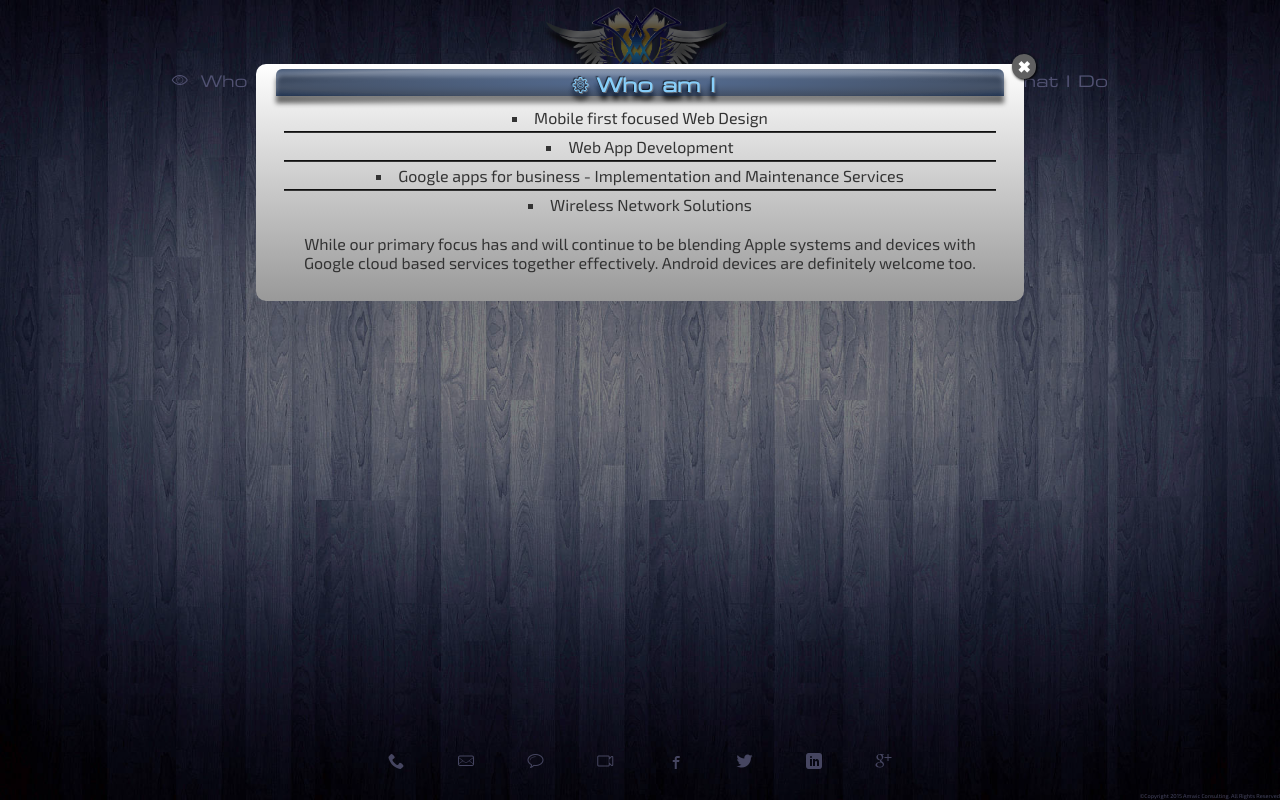
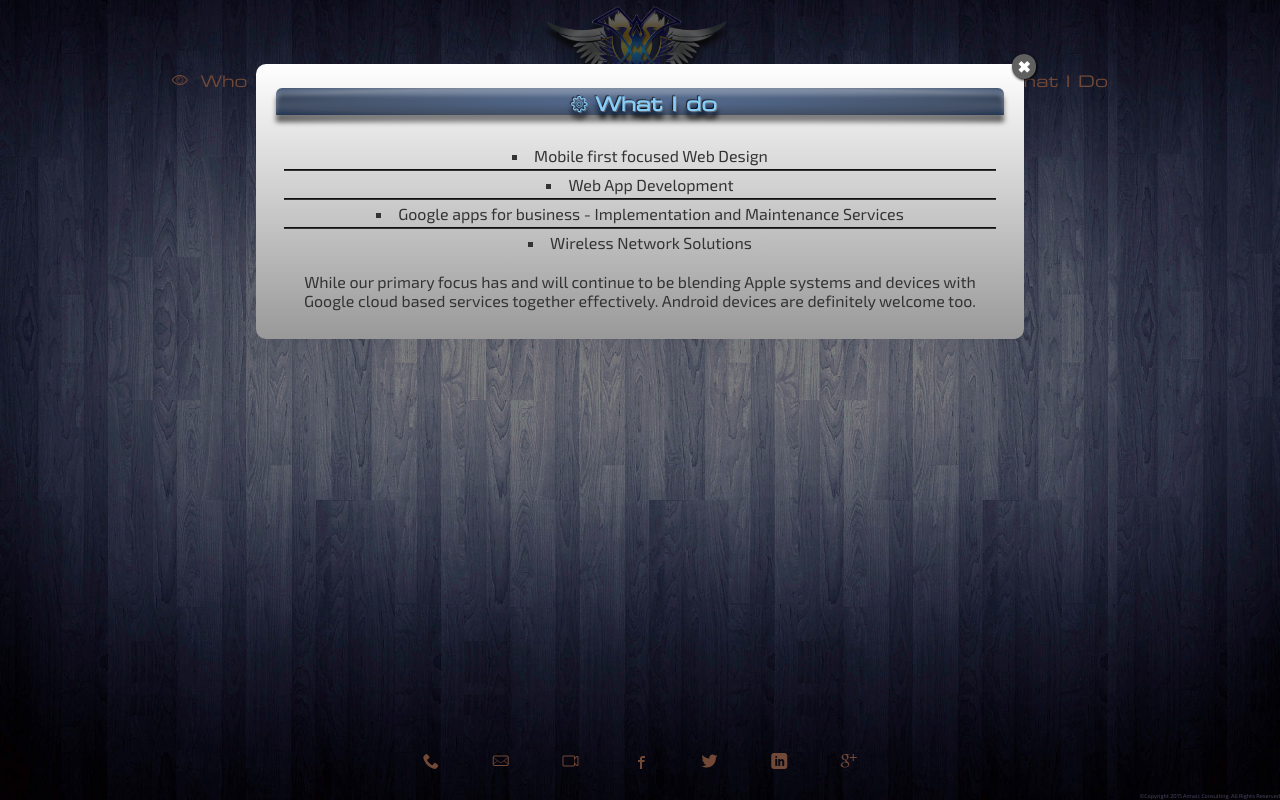
Before and after one commit to euan-gwd/Amwic_site, a plain HTML site: page index.html in a window 1280 px wide. Both pictures are taken after a click on the link "What I Do". Drawn offline with Linux system fonts and the light colour scheme; files whose address does not match are found by name.

Commit message:
Clean up Code

```diff
--- a/CSS/styles.css
+++ b/CSS/styles.css
@@ -157,7 +157,7 @@ nav.main-nav a {
     font-family: eurostile_extended;
     font-size: 1rem;
     cursor: hand;
-    color: #a3a4e5;
+    color: #e5916e;
     transition: all .5s linear;
     text-decoration: none;
 }
@@ -288,7 +288,7 @@ article[id] h1 {
     margin-right: 2.5vw;
     font-size: .75rem;
     padding-top: .45rem;
-    color: #8c8cc1;
+    color: #e5916e;                         /* #8c8cc1 */
     text-align: center;
 }
 
@@ -309,7 +309,7 @@ small {
 
 .main-footer a {
     min-height: 50px;
-    color: #8c8cc1;
+    color: #e5916e;
     text-decoration: none;
     padding: 0.85rem 0.5rem 0;
     transition: all .5s linear;
--- a/index.html
+++ b/index.html
@@ -6,13 +6,13 @@
     <meta name="viewport" content="width=device-width, initial-scale=1.0">
     <meta name="description" content="Simplified Cloud Managed Solutions for SOHO and SME's">
     <title>Amwic Consulting</title>
-    <link rel="stylesheet" href="CSS/reset.css">
+    <!-- <link rel="stylesheet" href="CSS/reset.css"> -->
     <link rel="stylesheet" href="CSS/styles.css">
 </head>
 
 <body>
     <Header id='home' class="main-header">
-        <nav role='navigation' class="main-nav">
+        <nav class="main-nav">
             <div id="aboutbtn"><a href="#about"><span class="icon-eye"></span>Who am I</a>
             </div>
             <div id="homebtn">
@@ -25,7 +25,7 @@
         </nav>
     </Header>
 
-    <main class="main-content" role="main">
+    <main class="main-content">
         <section class="wrap">
             <article id="intro">
                 <!-- First modal window -->
@@ -48,7 +48,7 @@
                 <div id="services" class="modalDialog">
                     <div class="modal__contents">
                         <div class="inner">
-                            <h1><span class="icon-settings"></span>Who am I</h1>
+                            <h1><span class="icon-settings"></span>What I do</h1>
                             <ul>
                                 <li>Mobile first focused Web Design</li>
                                 <li>Web App Development</li>
@@ -67,7 +67,6 @@
         <div class=ftwrapper>
             <a href="tel:+27799719006" data-title="call" class="tooltip"><span class="icon-phone2"></span></a>
             <a href="mailto:info@amwic.co.za" data-title="mail" class="tooltip"><span class="icon-mail"></span></a>
-            <a href="sms:+2779919006" data-title="message" class="tooltip"><span class="icon-bubble"></span></a>
             <a href="facetime:+2779919006" data-title="VideoCall" class="tooltip"><span class="icon-video"></span></a>
             <a href="https://www.facebook.com/sharer/sharer.php?u=http://www.amwic.co.za" data-title="facebook" class="tooltip social"><span class="icon-facebook"></span></a>
             <a href="https://twitter.com/home?status=Check%20out%20this%20http://www.amwic.co.za" data-title="twitter" class="tooltip social"><span class="icon-twitter"></span></a>
```
Also changed, not shown: images/concrete_seamless.png (added), images/eight_horns.png (added).
